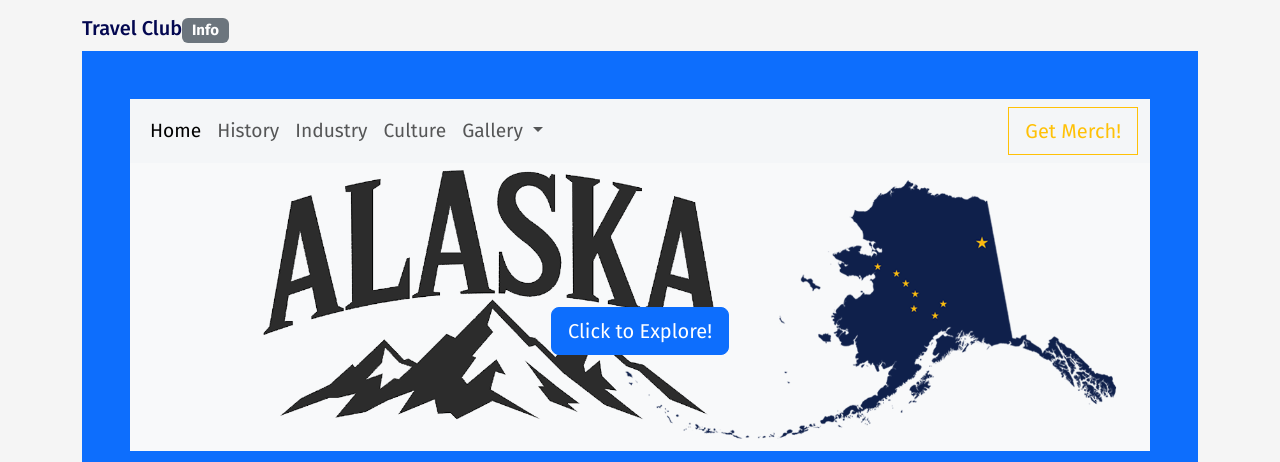
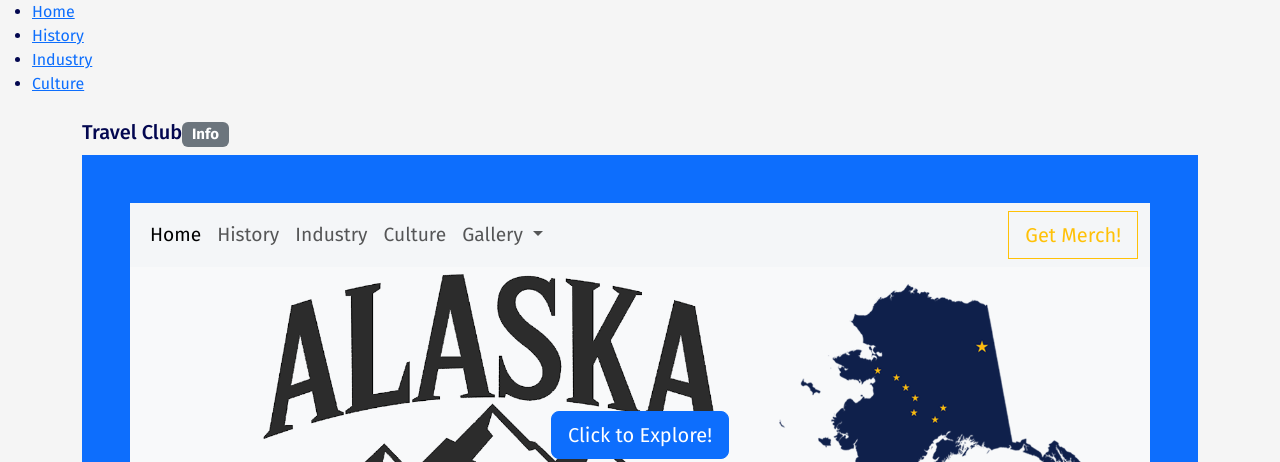
Before and after one commit to carolynroseAK/Bootstrap-Site, a plain HTML site: page index.html in a window 1280 px wide. Shown: the top 462 px of the page. Drawn offline with nearby package versions, Linux system fonts and the light colour scheme.

Commit message:
Update index.html

```diff
--- a/index.html
+++ b/index.html
@@ -5,6 +5,7 @@
     <meta charset="UTF-8">
     <meta name="viewport" content="width=device-width, initial-scale=1.0">
     <title>Explore Alaska</title>
+    <link rel="icon" type="image/x-icon" href="/bootstrap/images/favicon.ico">
     <link rel="stylesheet" href="https://cdnjs.cloudflare.com/ajax/libs/font-awesome/7.0.1/css/all.min.css">
     <link href="https://cdn.jsdelivr.net/npm/bootstrap@5.3.8/dist/css/bootstrap.min.css" rel="stylesheet"
         integrity="sha384-sRIl4kxILFvY47J16cr9ZwB07vP4J8+LH7qKQnuqkuIAvNWLzeN8tE5YBujZqJLB" crossorigin="anonymous">
@@ -16,12 +17,19 @@
     <link href="https://fonts.googleapis.com/css2?family=Fira+Sans:ital,wght@0,100;0,200;0,300;0,400;0,500;0,600;0,700;0,800;0,900;1,100;1,200;1,300;1,400;1,500;1,600;1,700;1,800;1,900&display=swap" rel="stylesheet">
     <link rel="stylesheet" href="css/styles.css">
 
-
 </head>
 
 <body>
+    <nav>
+        <ul>
+            <li><a href="index.html">Home</a></li>
+            <li><a href="history.html">History</a></li>
+            <li><a href="industry.html">Industry</a></li>
+            <li><a href="culture.html">Culture</a></li>
+        </ul>
+    </nav>
 
-    <div class="container mt-3">
+    <div class="container mt-4">
         <h5>Travel Club<span class="badge bg-secondary">Info</span></h5>
 
     <div class="container-fluid p-5 bg-primary text-white text center">
@@ -62,6 +70,7 @@
                             </ul>
                         </li>
                     </ul>
+
                 </div>
                 <button class="btn btn-outline-warning rounded-0 btn-lg me-auto d-block" type="button">Get Merch!</button>
             </div>
```
